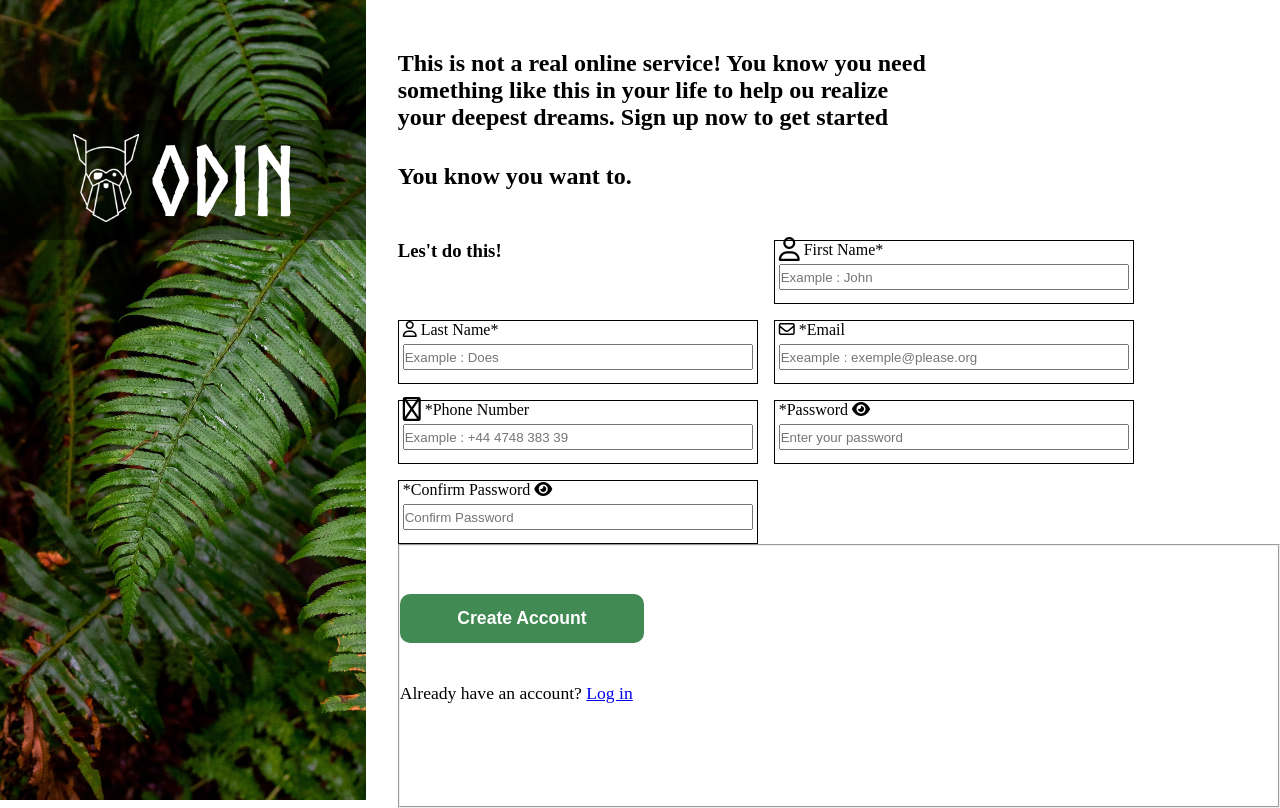
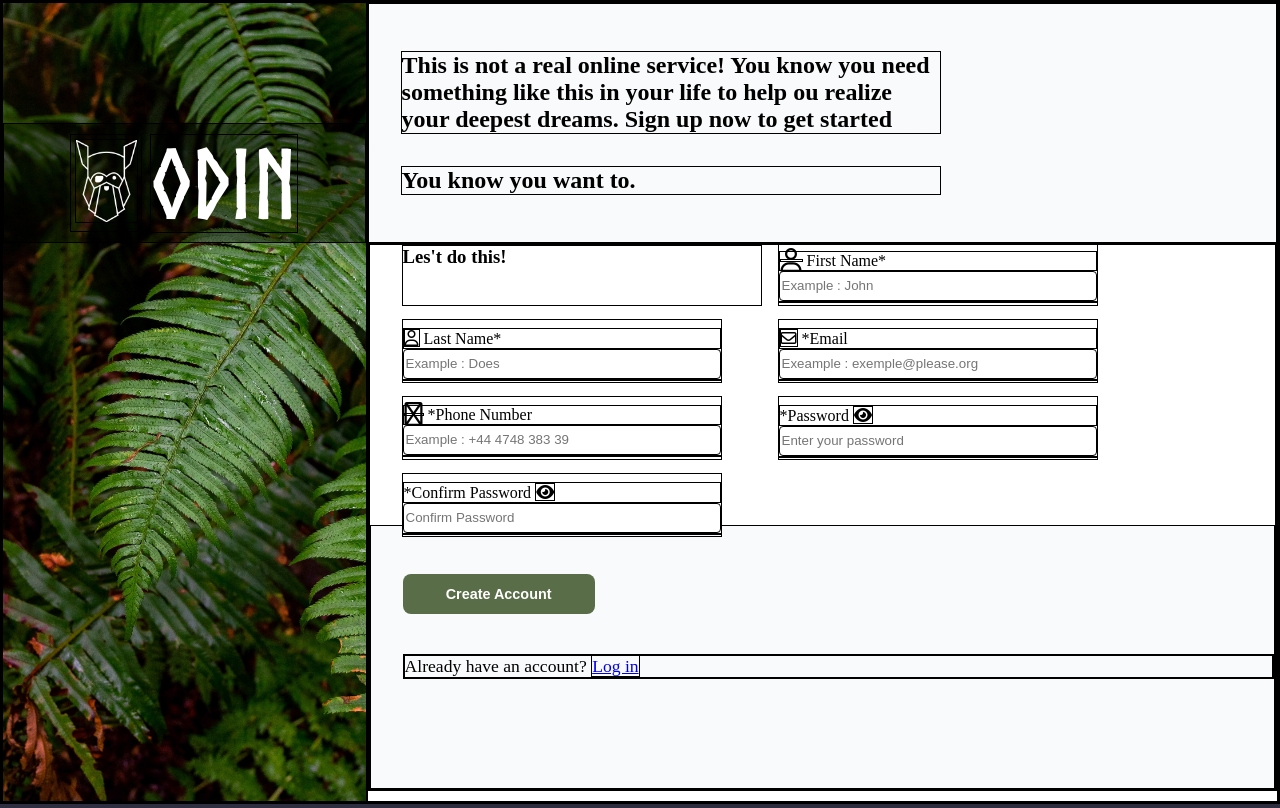
Before and after one commit to 0xtkd/signup-form, a plain HTML site: page index.html in a window 1280 px wide. Drawn offline with Linux system fonts and the light colour scheme.

Commit message:
main design

```diff
--- a/css/main.css
+++ b/css/main.css
@@ -13,16 +13,30 @@
   margin: 0;
   padding: 0;
   box-sizing: border-box;
-  /* border: 1px solid black; */
+  border: 1px solid black;
 }
 
 body {
-  min-width: 100dvh;
-  /* background-color: #2f2e41; */
-  background-color: #fff;
+  min-width: 100vh;
+  overflow-x: hidden;
+  background-color: #2f2e41;
   color: black;
   display: grid;
   grid-template-columns: 1.2fr 3fr;
+}
+
+input:focus {
+  border-color: #000;
+}
+
+input:invalid:required:focus {
+  background-color: red;
+  border-color: red;
+}
+
+input:valid:required:focus {
+  background-color: #596d48;
+  border-color: #596d48;
 }
 
 /* left main section */
@@ -30,7 +44,7 @@ body {
   background: url("../images/tree_background.jpg");
   background-size: cover;
   background-repeat: no-repeat;
-  height: 100dvh;
+  height: 100vh;
 }
 
 .dark-bg {
@@ -68,82 +82,94 @@ img {
   display: grid;
   grid-template-columns: 1fr;
   grid-template-rows: 1.2fr 1.1fr 1.4fr;
-  padding: 0 0 0 2rem;
 }
 
 /*  header section < right section */
 .header-section {
+  background-color: #F9FAFB;
   height: 30ch;
   display: flex;
   flex-direction: column;
   justify-content: center;
   gap: 2rem;
+  padding: 0 0 0 2rem;
 }
 
-.header-section > p {
+.header-section>p {
   width: clamp(45ch, 50%, 75ch);
   font-size: 1.5rem;
   font-weight: bold;
 }
 
 .fieldset-section {
+  height: 35ch;
+  padding: 2ch 0;
   border: none;
   display: grid;
   grid-template-columns: repeat(2, minmax(38ch, 45ch));
   gap: 2ch;
+  padding: 0 0 0 2rem;
 }
 
 .title {
   grid-column: span 2;
+  margin-top: 1ch;
 }
 
-.fieldset-section > div {
+.fieldset-section>div {
   height: 8ch;
   display: grid;
   grid-template-columns: 1fr;
   grid-template-rows: .9fr 1fr .5fr;
-  padding: 0 4px;
-  border: 1px solid black;
+  padding: 1ch 0;
+  margin: -3px 5ch 0 0;
 }
 
-div > span {
+.fieldset-section input {
+  height: 4ch;
+  border-radius: 4px;
+  padding-left: 2px;
+}
+
+div>span {
   font-size: .5rem;
 }
 
 /*  submit section */
 .submit-section {
+  background-color: #F9FAFB;
   height: 33ch;
   display: flex;
   flex-direction: column;
   gap: 2.5em;
+  padding: 0 0 0 2rem;
 }
 
-.submit-section > :first-child {
+.submit-section> :first-child {
   margin-top: 3rem;
-  width: 25ch;
+  width: 24ch;
   height: 5ch;
   color: #fff;
-  background-color: #418a53;
+  background-color: #596D48;
   text-decoration: none;
   border: none;
-  border-radius: 10px;
-  font-size: 1.1rem;
+  border-radius: 8px;
+  font-size: .9rem;
   font-weight: bold;
 }
 
-.submit-section > :last-child {
+.submit-section> :last-child {
   font-size: 1.1rem;
 }
 
-.submit-section > :last-child > a {
+.submit-section> :last-child>a {
   text-decoration: none;
-  color: #418a53;
+  color: #596D48;
   font-weight: bold;
 }
 
 @media only screen and (max-width: 817px) {
   body {
-    min-width: 100vh;
     background-color: #2f2e41;
     overflow-x: hidden;
   }
@@ -185,7 +211,7 @@ div > span {
   #left-section {
     width: 100vw;
     height: 70vh;
-    background: url("../images/dev_app.svg");
+    background: url("../images/mobile.svg");
     background-size: contain;
     background-repeat: no-repeat;
     background-color: #596d48;
@@ -212,6 +238,7 @@ div > span {
     font-weight: bold;
     padding: 7vw 3vw;
     margin: 0 0 5rem 2rem;
+    color: #fff;
   }
 
   .header-section :first-child {
@@ -223,7 +250,7 @@ div > span {
 */
 
   .form-section {
-    width: 100dvw;
+    width: 100vw;
     height: 110vh;
     display: flex;
     flex-direction: column;
@@ -240,7 +267,7 @@ div > span {
 
   .form {
     max-width: 85vw;
-    min-height: 12dvh;
+    min-height: 12vh;
     display: flex;
     flex-direction: column;
     justify-content: space-between;
```
